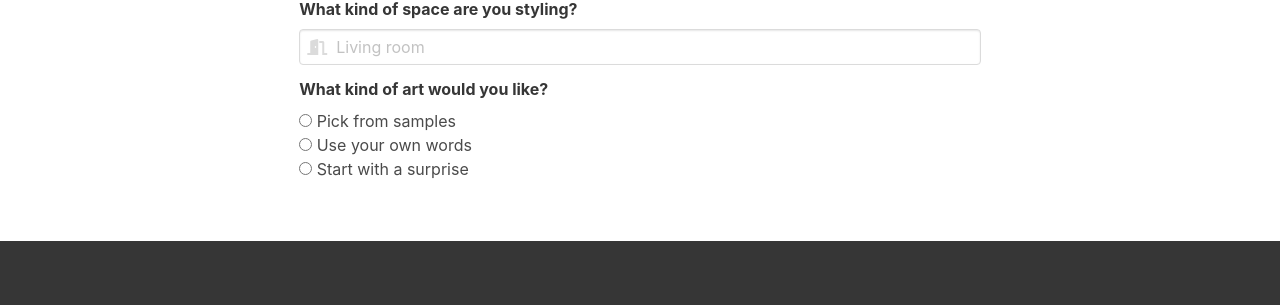
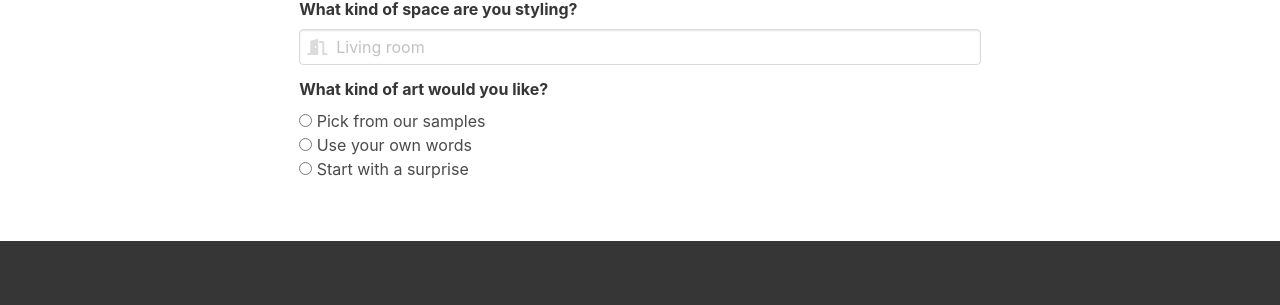
Before and after one commit to kofigumbs/apples-for-dinner, a Jekyll site: the page built from profile.html, in a window 1280 px wide. Shown: the part 235-540 px from the top of the page. Built offline with Jekyll 4.4.1, drawn with Linux system fonts in a browser that asks for light colours; comment, search, counter and statistics services are not loaded.

Commit message:
Move profile option styles up

```diff
--- a/_includes/profile-option.html
+++ b/_includes/profile-option.html
@@ -1,18 +1,4 @@
-<style>
-  .image-row {
-    width: 100%;
-    white-space: nowrap;
-    overflow-x: scroll;
-    overflow-y: hidden;
-  }
-  .image-row > * {
-    display: inline-block;
-    height: 100%;
-    max-height: 15em;
-  }
-</style>
-
-<div class="card">
+<div class="card image-row-card">
   <div class="card-content">
     <div class="image-row">
       {% for i in (1..4) %}
--- a/pricing.html
+++ b/pricing.html
@@ -23,3 +23,8 @@ layout: narrow
     {% include pricing-feature.html icon="shipping-fast" text="Free shipping, anywhere in the US" %}
   </div>
 </div>
+
+<p>
+  We think you'll love <em>Apples for Dinner</em>,
+  but you are free to cancel your subscription at any time.
+</p>
--- a/profile.html
+++ b/profile.html
@@ -41,7 +41,7 @@ layout: narrow
       <p>
         <label class="radio" data-art="samples">
           <input type="radio" name="art">
-          Pick from samples
+          Pick from our samples
         </label>
       </p>
       <p>
@@ -59,14 +59,31 @@ layout: narrow
     </div>
   </div>
 
+  <style>
+    .image-row {
+      width: 100%;
+      white-space: nowrap;
+      overflow-x: scroll;
+      overflow-y: hidden;
+    }
+    .image-row > * {
+      display: inline-block;
+      height: 100%;
+      max-height: 15em;
+    }
+    .image-row-card:not(:last-child) {
+      margin-bottom: 2em;
+    }
+  </style>
+
   <div class="field is-hidden" id="samples">
     {% include profile-option.html name="animals" %}
-    <br>{% include profile-option.html name="architecture" %}
-    <br>{% include profile-option.html name="city" %}
-    <br>{% include profile-option.html name="food" %}
-    <br>{% include profile-option.html name="outdoors" %}
-    <br>{% include profile-option.html name="technology" %}
-    <br>{% include profile-option.html name="words" %}
+    {% include profile-option.html name="architecture" %}
+    {% include profile-option.html name="city" %}
+    {% include profile-option.html name="food" %}
+    {% include profile-option.html name="outdoors" %}
+    {% include profile-option.html name="technology" %}
+    {% include profile-option.html name="words" %}
   </div>
 
   <div class="field is-hidden" id="description">
```
